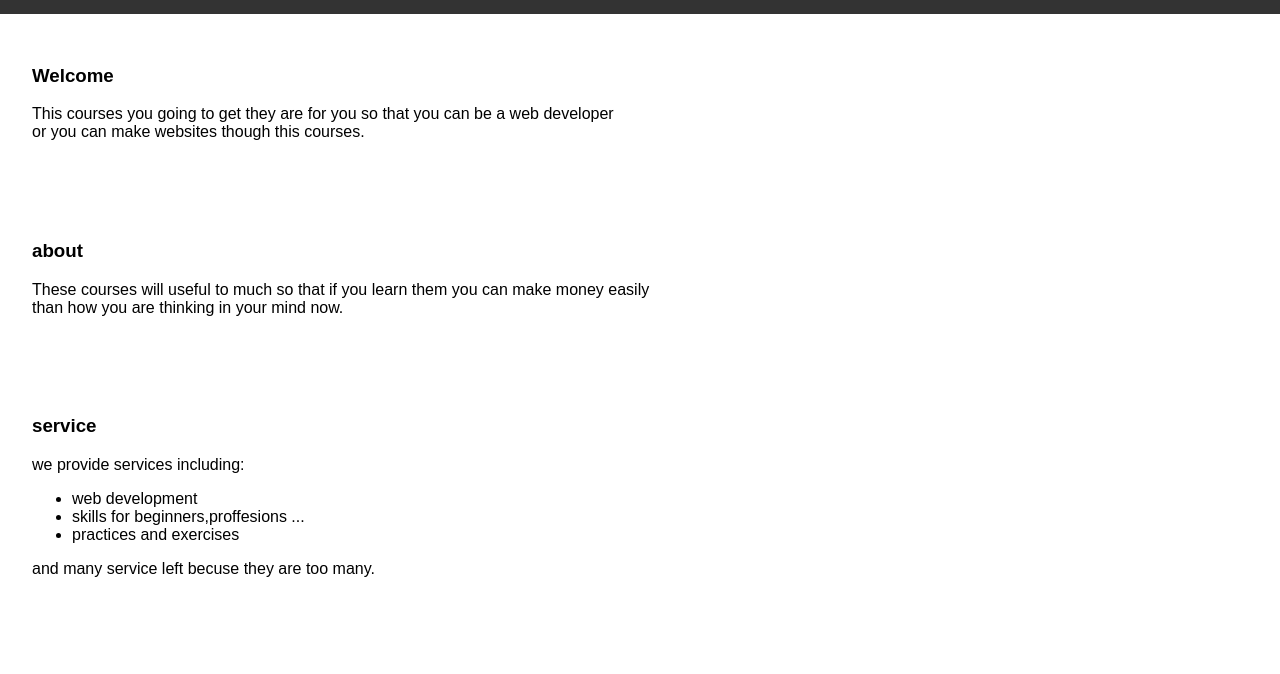
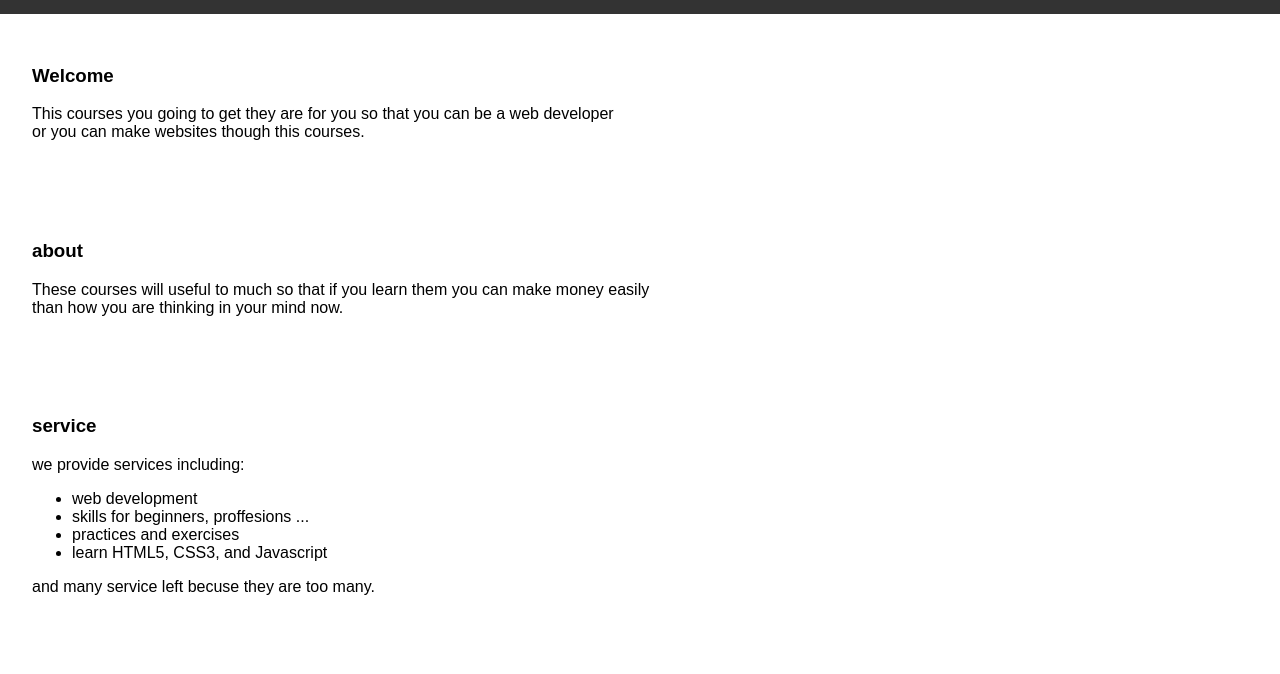
Before and after one commit to kingPrinceThe1/web-development-skills, a plain HTML site: page index.html in a window 1280 px wide. Shown: the part 116-790 px from the top of the page. Drawn offline with Linux system fonts and the light colour scheme.

Commit message:
add list item

```diff
--- a/index.html
+++ b/index.html
@@ -45,8 +45,9 @@
                 we provide services including:
                 <ul>
                     <li>web development</li>
-                    <li>skills for beginners,proffesions ...</li>
+                    <li>skills for beginners, proffesions ...</li>
                     <li>practices and exercises</li>
+                    <li>learn HTML5, CSS3, and Javascript</li>
                 </ul>
                 and many service left becuse they are too many.
             </p>
```
